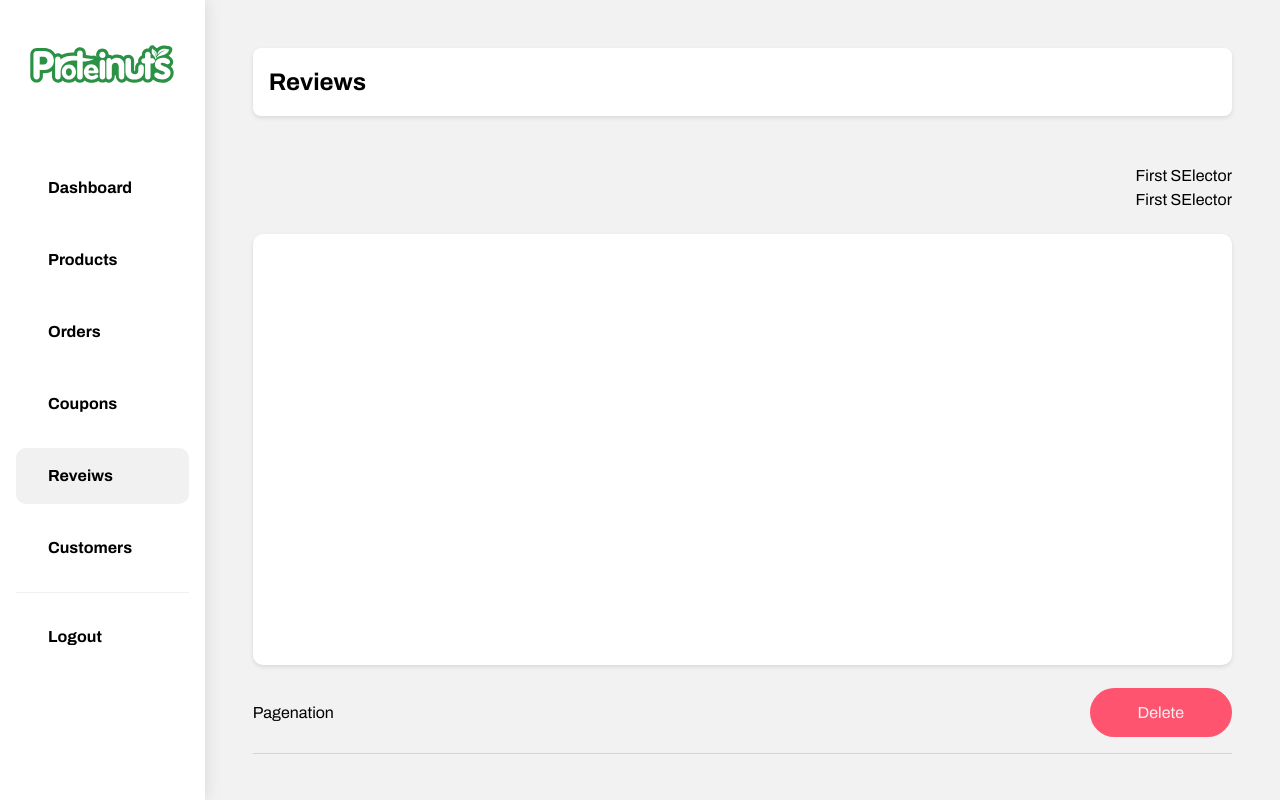
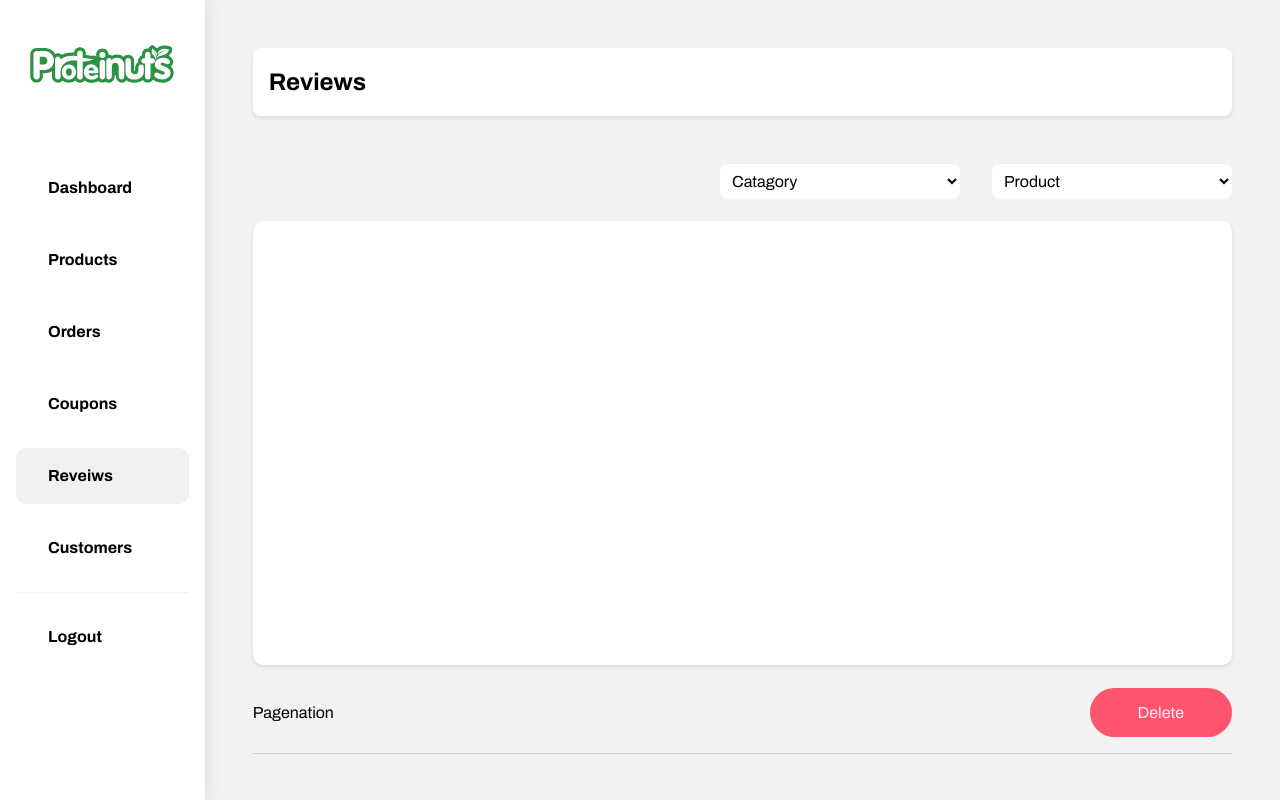
Before and after one commit to Arjunliljo/ProteinNutAdmin, a React (Vite) app: page /reviews in a window 1280 px wide. Built offline with nearby package versions, Linux system fonts and the light colour scheme.

Commit message:
loginlogo

```diff
--- a/Sass/layout/_login.scss
+++ b/Sass/layout/_login.scss
@@ -7,6 +7,10 @@
   &__logo-container {
     background-color: $color-yellow;
     @include flex(center);
+
+    & img{
+      width:20rem;
+    }
   }
 
   &__form-container {
--- a/Sass/page/_reviews.scss
+++ b/Sass/page/_reviews.scss
@@ -6,3 +6,16 @@
     @include flex(between);
   }
 }
+
+.selctors{
+  background-color: white;
+  width: 15rem;
+  border-radius: 7px;
+  border-color: black;
+  padding: .5rem ;
+
+}
+.selector{
+  @include flex(between);
+  gap:2rem;
+}
--- a/css/style.css
+++ b/css/style.css
@@ -62,6 +62,9 @@ main {
   display: flex;
   align-items: center;
   justify-content: center;
+}
+.login__logo-container img {
+  width: 20rem;
 }
 .login__form-container {
   display: flex;
@@ -179,7 +182,7 @@ li {
   background-color: rgb(218, 215, 220);
   height: calc(100% - 8rem);
   width: 100%;
-  border-radius: 4px;
+  border-radius: 10px;
 }
 
 .product_item_detai {
@@ -245,6 +248,21 @@ li {
   justify-content: space-between;
 }
 
+.selctors {
+  background-color: white;
+  width: 15rem;
+  border-radius: 7px;
+  border-color: black;
+  padding: 0.5rem;
+}
+
+.selector {
+  display: flex;
+  align-items: center;
+  justify-content: space-between;
+  gap: 2rem;
+}
+
 .customer__footer {
   display: flex;
   align-items: center;
--- a/src/Layout/Login/Login.jsx
+++ b/src/Layout/Login/Login.jsx
@@ -3,7 +3,7 @@ import LoginForm from "../../Forms/LoginForm/LoginForm";
 function Login() {
   return (
     <div className="login">
-      <div className="login__logo-container">Logo</div>
+      <div className="login__logo-container"><img src="./images/Logo.svg" alt="" className="logo"/></div>
       <div className="login__form-container">
         <LoginForm />
       </div>
--- /dev/null
+++ b/src/components/Selectors/Selector.jsx
@@ -0,0 +1,9 @@
+import React from 'react'
+
+export const Selector = (props) => {
+  return (
+        <select className="selctors">
+       {props.options.map(item =><option value={item}>{item}</option>)}
+        </select>
+  )
+}
--- a/src/page/Reviews/components/ReviewsHeader.jsx
+++ b/src/page/Reviews/components/ReviewsHeader.jsx
@@ -1,11 +1,12 @@
+import { Selector } from "../../../components/Selectors/Selector";
+
 function ReviewsHeader() {
   return (
     <div className="reviews__header">
       <div></div>
-      <div className="">
-        <div>First SElector</div>
-        <div>First SElector</div>
-      </div>
+      <div className="selector">
+      <Selector options = {["Catagory", "Cat 2"]}/>
+      <Selector options = {["Product", "pro 2"]}/></div>
     </div>
   );
 }
```
Also changed, not shown: 1 other file (tests, documents, lock files or other folders).
